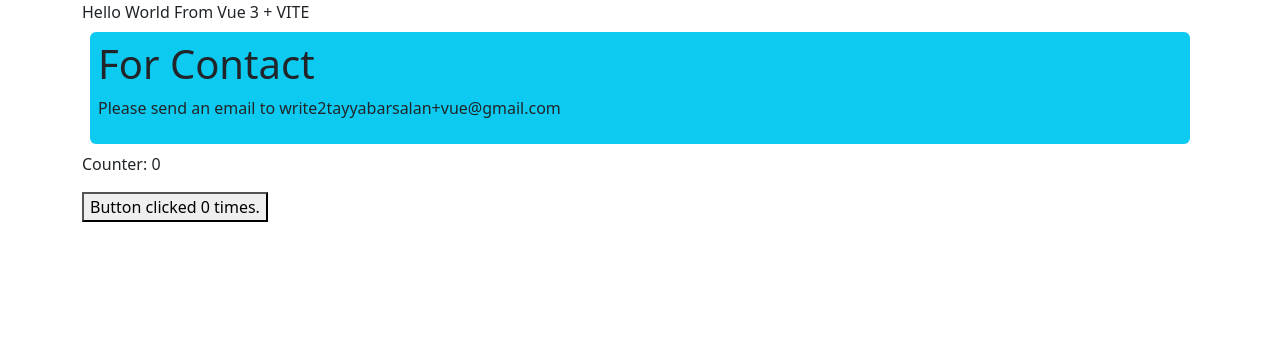
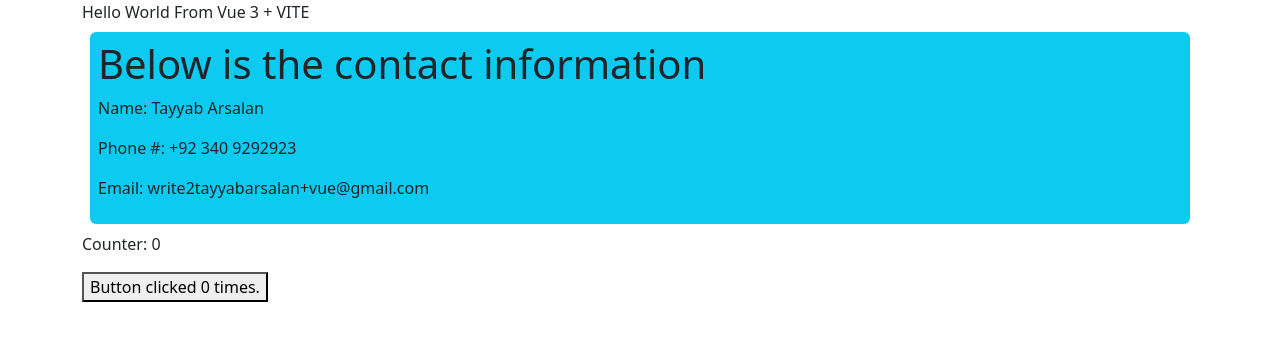
Before and after one commit to TAYYAB-BUKC/Vue3-Fundamentals, a Vue app in the folder Components/vue-components-demo/: page / in a window 1280 px wide. Shown: the top 340 px of the page. Built offline with nearby package versions, Linux system fonts and the light colour scheme.

Commit message:
ContactUs component implementation enhanced to pass props.

```diff
--- a/Components/vue-components-demo/src/components/App.vue
+++ b/Components/vue-components-demo/src/components/App.vue
@@ -6,7 +6,7 @@
         <div>
             {{message}}
         </div>
-        <contact-us></contact-us>
+        <contact-us contact-name="Tayyab Arsalan" contact-phone="+92 340 9292923" contact-email="write2tayyabarsalan+vue@gmail.com"></contact-us>
         <button-counter></button-counter>
     </div>
 </template>
--- a/Components/vue-components-demo/src/components/ContactUs.vue
+++ b/Components/vue-components-demo/src/components/ContactUs.vue
@@ -1,11 +1,13 @@
 <template>
     <div class="bg-info rounded p-2 m-2">
-        <h1>For Contact</h1>
-        <p>Please send an email to {{ contactEmail }}</p>
+        <h1>Below is the contact information</h1>
+        <p>Name: {{ contactName }}</p>
+        <p>Phone #: {{ contactPhone }}</p>
+        <p>Email: {{ contactEmail }}</p>
     </div>
 </template>
 
 <script setup>
-    import { ref } from "vue";
-    const contactEmail = ref('write2tayyabarsalan+vue@gmail.com');
+    import { defineProps } from "vue";
+    const props = defineProps(['contactName', 'contactPhone', 'contactEmail']);
 </script>
```
